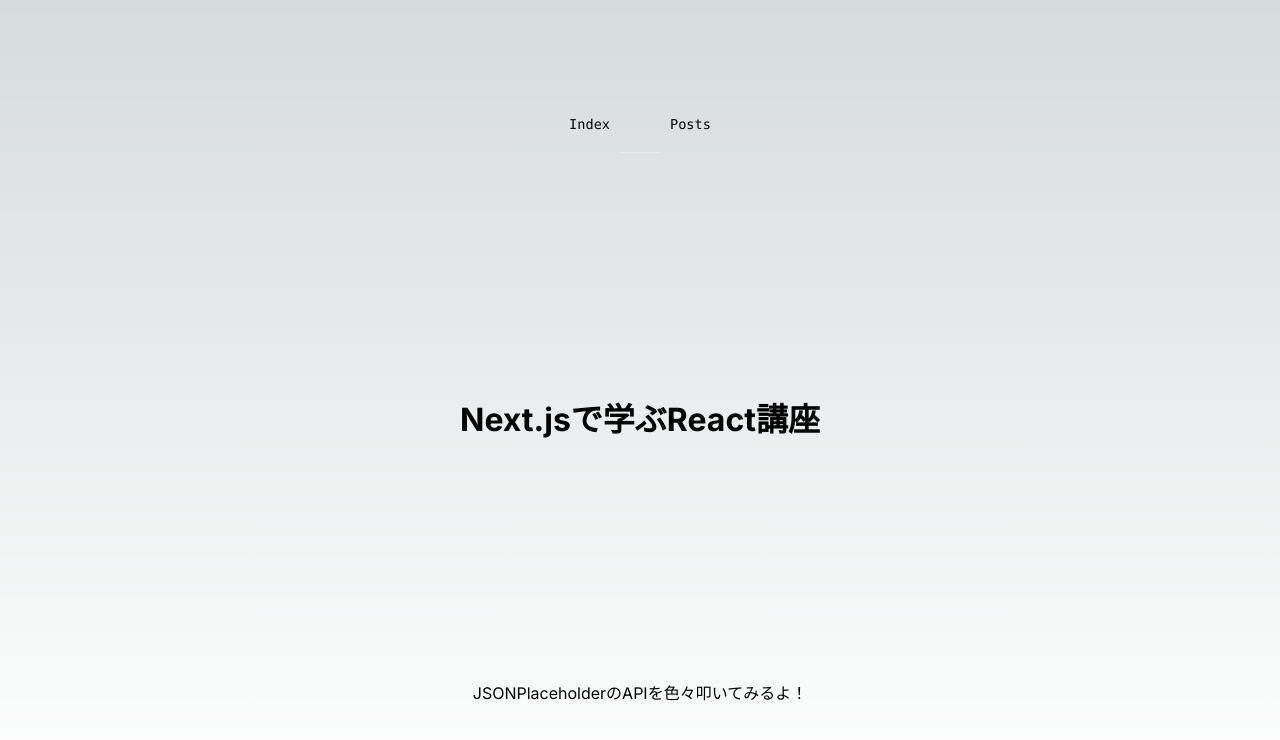
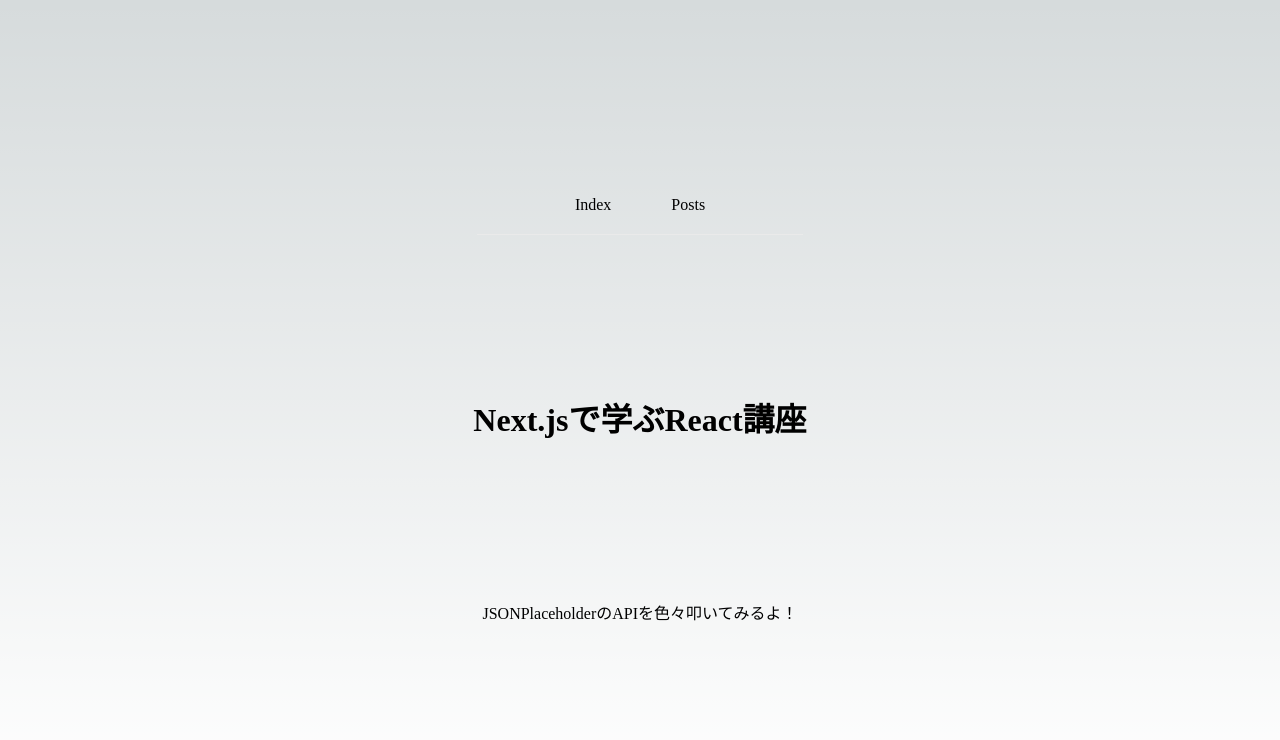
Before and after one commit to naoki-shiogao/simabu-next, a Next.js app: page / in a window 1280 px wide. Shown: the top 740 px of the page. Built offline with nearby package versions, Linux system fonts and the light colour scheme.

Commit message:
♻️ リファクタリング

```diff
--- /dev/null
+++ b/src/components/Layout/index.jsx
@@ -0,0 +1,5 @@
+import styles from "@/src/styles/Home.module.css";
+
+export const Layout = (props) => {
+  return <div className={`${styles.main}`}>{props.children}</div>;
+};
--- a/src/pages/_app.jsx
+++ b/src/pages/_app.jsx
@@ -1,3 +1,4 @@
+import { Layout } from "@/src/components/Layout";
 import "@/src/styles/globals.css";
 import Head from "next/head";
 
@@ -7,7 +8,9 @@
       <Head>
         <link rel="icon" href="/favicon.ico" />
       </Head>
-      <Component {...pageProps} />
+      <Layout>
+        <Component {...pageProps} />
+      </Layout>
     </>
   );
 };
--- a/src/pages/index.jsx
+++ b/src/pages/index.jsx
@@ -13,13 +13,11 @@
         <meta name="description" content="Generated by create next app" />
         <meta name="viewport" content="width=device-width, initial-scale=1" />
       </Head>
-      <main className={`${styles.main} ${inter.className}`}>
-        <div className={styles.description}>
-          <Header />
-        </div>
-        <h1>Next.jsで学ぶReact講座</h1>
-        <p>JSONPlaceholderのAPIを色々叩いてみるよ！</p>
-      </main>
+
+      <Header />
+
+      <h1>Next.jsで学ぶReact講座</h1>
+      <p>JSONPlaceholderのAPIを色々叩いてみるよ！</p>
     </>
   );
 };
--- a/src/styles/Home.module.css
+++ b/src/styles/Home.module.css
@@ -1,7 +1,7 @@
 .main {
   display: flex;
   flex-direction: column;
-  justify-content: space-between;
+  justify-content: space-around;
   align-items: center;
   padding: 6rem;
   min-height: 100vh;
```
Also changed, not shown: src/pages/posts/index.jsx (+3 -6 lines).
